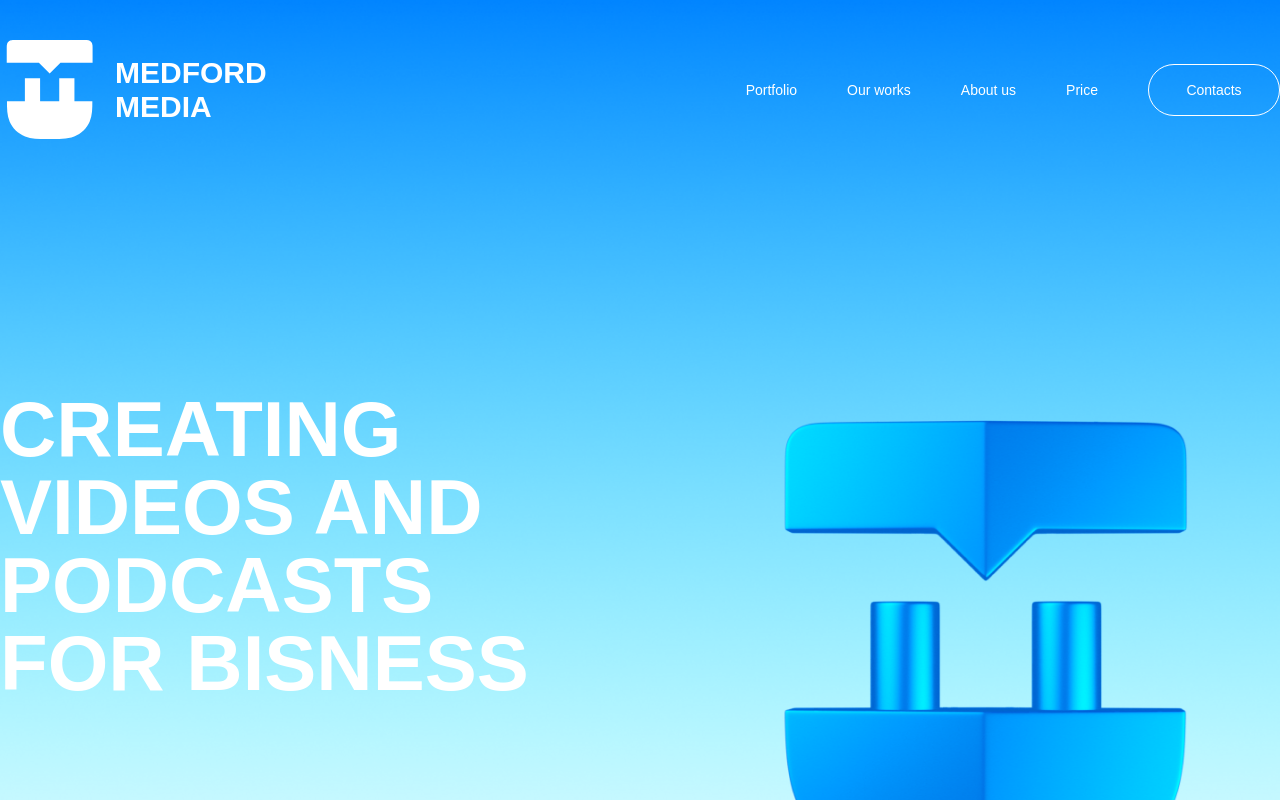
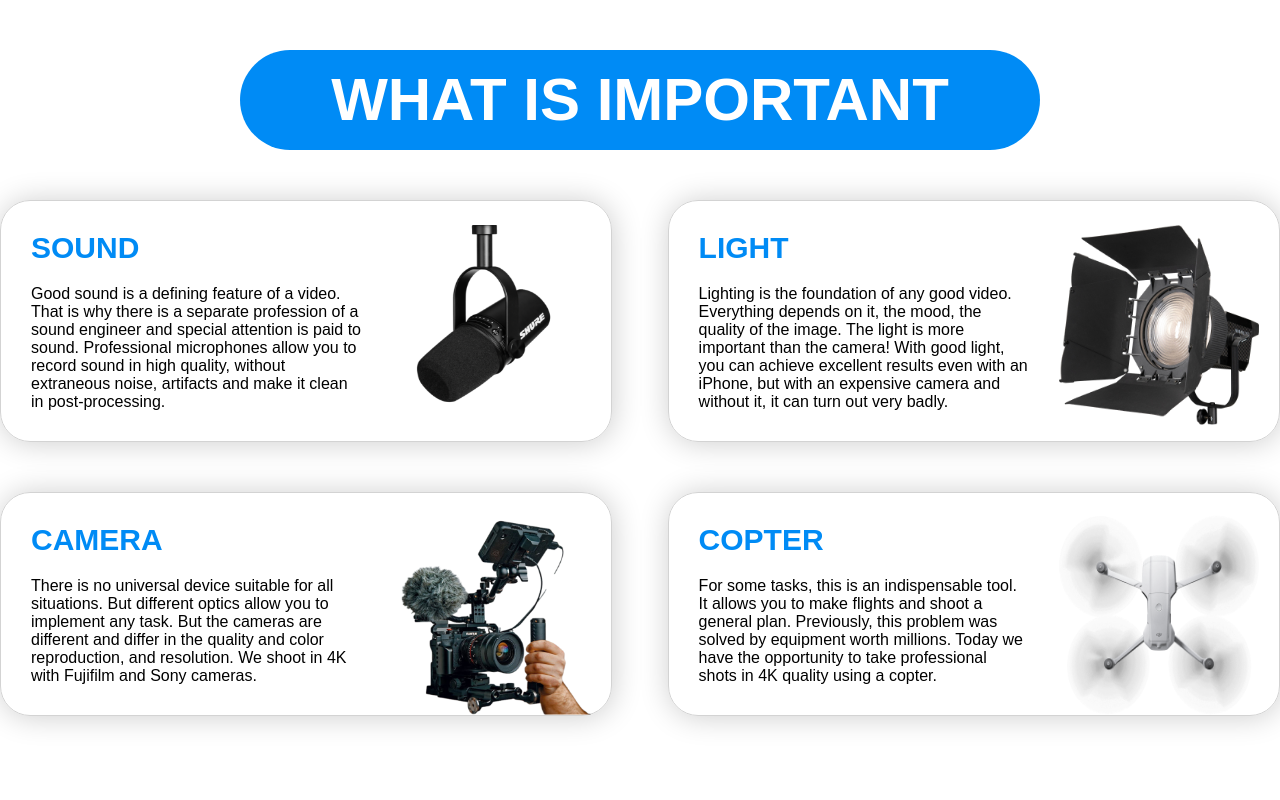
Before and after one commit to NataliiaDanchenko/depl-react, a React (Create React App) app: page /depl-react/about-us in a window 1280 px wide. Shown: the top 800 px of the page. Built offline with nearby package versions, Linux system fonts and the light colour scheme.

Commit message:
new-router1

```diff
--- a/package.json
+++ b/package.json
@@ -1,3 +1,4 @@
+
 {
   "name": "my-app",
   "version": "0.1.0",
--- a/src/Components/App.js
+++ b/src/Components/App.js
@@ -7,11 +7,8 @@ import SectionProcess from "./SectionProcess/SectionProcess";
 import WhatImportantVideo from "./WhatImportantVideo/WhatImportantVideo";
 import Price from "./Price/Price";
 import Team from "./Team/Team";
-import Footer from "./Footer/Footer";
-import Portfolio from "./Portfolio/Portfolio";
 import {Route, Routes} from "react-router-dom";
-import AboutUs from "./AboutUs/AboutUs";
-import OurWorks from "./OurWorks/OurWorks";
+
 
 
 function App(props) {
@@ -19,20 +16,16 @@ function App(props) {
 
     <div className="App">
 
-        <Header links={props.state.header} logo={img} contacts={props.state.header.contacts} logosTitle={props.state.header.logosTitle} h1={props.state.header.h1}/>
-
         <Routes>
-            <Route path="/portfolio" element={<Portfolio portfolio={props.state.portfolio}/>}/>
-            <Route path="/our works" element={<OurWorks portfolio={props.state.portfolio}/>}/>
-            <Route path="/about-us" element={<AboutUs/>}/>
+            <Route path="/" element={<Header links={props.state.header} logo={img} contacts={props.state.header.contacts} logosTitle={props.state.header.logosTitle} h1={props.state.header.h1}/>}/>
+            <Route path="/portfolio" element={<Main main={props.state.main}/>}/>
+            <Route path="/works" element={<SectionProcess sectionProcess={props.state.sectionProcess}/>}/>
+            <Route path="/about-us" element={<WhatImportantVideo whatImportantVideo={props.state.whatImportantVideo}/>}/>
+            <Route path="/price" element={<Price price={props.state.price} pricePrice={props.state.pricePrice}/>}/>
+            <Route path="/Contacts" element={<Team teamImg={props.state.teamImg} team={props.state.team}/>}/>
         </Routes>
 
-        <Main main={props.state.main}/>
-        <SectionProcess sectionProcess={props.state.sectionProcess}/>
-        <WhatImportantVideo whatImportantVideo={props.state.whatImportantVideo}/>
-        <Price price={props.state.price} pricePrice={props.state.pricePrice}/>
-        <Team teamImg={props.state.teamImg} team={props.state.team}/>
-        <Footer logo={props.state.footer.imgLogo} logoFooter={img} logoTytle={props.state.footer.logoTytle} logoSubTytle={props.state.footer.logoSubTytle}/>
+        {/* <Footer logo={props.state.footer.imgLogo} logoFooter={img} logoTytle={props.state.footer.logoTytle} logoSubTytle={props.state.footer.logoSubTytle}/> */}
 
     </div>
   );
--- a/src/Components/Header/Header.css
+++ b/src/Components/Header/Header.css
@@ -1,10 +1,9 @@
 header {
     width: 100%;
-    height: 100%;
+    height: 100vh;
     background-image: url("../../assets/img/Header/header-background.png");
     background-repeat: no-repeat;
-    background-size: cover
-;
+    background-size: cover;
 }
 .header_logo {
     display: flex;
@@ -16,7 +15,7 @@ header {
     margin: 0 auto;
 }
 .header_logo_nav {
-    padding: 40px 0 100px 0;
+    padding: 40px 0 50px 0;
     display: flex;
     justify-content: space-between;
     align-items: center;
@@ -57,10 +56,10 @@ a {
 }
 .header_title_brief {
     width: 50%;
-    padding-top: 150px;
+    padding-top: 50px;
 }
 .header_title_text {
-    font-size: 78px;
+    font-size: 72px;
     font-weight: 700;
     line-height: 78px;
     color: white;
@@ -71,7 +70,7 @@ a {
     justify-content: left;
     gap: 50px;
     align-items: center;
-    padding-bottom: 200px;
+    padding-bottom: 50px;
 }
 .header_brief_button {
     width: 130px;
@@ -96,9 +95,12 @@ a {
 }
 .header_title_img {
     background-image: url("../../assets/img/Header/header-img.png");
-    width: 765px;
-    height: 631px;
+    width: 600px;
+    height: 500px;
+    background-size: cover;
 }
+
+
 
 @media (max-width: 1279px) {
     .container {
--- a/src/Components/Header/Header.jsx
+++ b/src/Components/Header/Header.jsx
@@ -17,7 +17,7 @@ const Header = (props) => {
                         <nav>
                             {headerItems}
 
-                            <div className="header_contact">{props.contacts}</div>
+
                         </nav>
                     </div>
                 </div>
--- a/src/Components/Price/Price.css
+++ b/src/Components/Price/Price.css
@@ -1,5 +1,5 @@
 .title {
-    margin: 550px 0 80px 0;
+    margin: 50px 0 80px 0;
     text-align: center;
     line-height: 100px;
     border-radius: 100px;
--- a/src/Components/SectionProcess/SectionProcess.css
+++ b/src/Components/SectionProcess/SectionProcess.css
@@ -9,13 +9,14 @@
     flex-direction: column;
 }
 .h2_background_color {
-    width: 900px;
+    width: 700px;
     height: 100px;
     text-align: center;
     background: #008bf5;
     line-height: 100px;
     border-radius: 100px;
-    margin-bottom: 100px;
+    margin: 50px 0;
+
 }
 .h2_background_color h2 {
     color: white;
@@ -27,5 +28,4 @@
     flex-wrap: wrap;
     justify-content: space-between;
     gap: 50px;
-    padding-bottom: 100px;
 }
--- a/src/Components/SectionProcess/SectionProcessCard/Section.ProcessCard.css
+++ b/src/Components/SectionProcess/SectionProcessCard/Section.ProcessCard.css
@@ -5,7 +5,7 @@
     line-height: normal;
     border: solid 1px #008bf5;
     border-radius: 30px;
-    padding: 30px 30px 100px 30px;
+    padding: 30px 30px 50px 30px;
     box-shadow: 1px 1px 20px rgba(0, 139, 245, 0.7);
     position: relative;
 }
@@ -17,7 +17,7 @@
     display: flex;
     align-items: center;
     gap: 10px;
-    padding-bottom: 32px;
+    padding-bottom: 20px;
 }
 .process_title {
     font-size: 22px;
@@ -28,11 +28,11 @@
     display: flex;
 }
 .process_text_img img {
-    width: 80px;
-    height: 100px;
+    width: 70px;
+    height: 70px;
     position: absolute;
     top: 50%;
-    left: 65%;
+    left: 70%;
     padding-bottom: 30px;
 
 }
--- a/src/Components/Team/Team.css
+++ b/src/Components/Team/Team.css
@@ -1,5 +1,7 @@
 .team {
-    padding-bottom: 200px;
+    width: 100%;
+    height: 100vh;
+    padding: 80px 0;
 }
 .tytle {
     font-size:46px;
@@ -8,7 +10,7 @@
     background: white;
     border-radius: 20px;
     padding-top: 30px;
-    padding-bottom: 100px;
+    padding-bottom: 80px;
     text-align: center;
 }
 .team img {
--- a/src/Components/WhatImportantVideo/WhatImportantVideo.css
+++ b/src/Components/WhatImportantVideo/WhatImportantVideo.css
@@ -3,19 +3,18 @@
     height: 100vh;
 }
 .what_important_video_title {
-    padding-top: 200px;
+    padding: 50px 0;
     display: flex;
     justify-content: center;
     align-items: center;
 }
 .what_important_video_title_background {
-    width: 900px;
+    width: 800px;
     height: 100px;
     text-align: center;
     background: #008bf5;
     line-height: 100px;
     border-radius: 100px;
-    margin-bottom: 100px;
 }
 .what_important_video_title_background h2 {
     color: white;
--- a/src/Components/WhatImportantVideo/WhatImportantVideo.jsx
+++ b/src/Components/WhatImportantVideo/WhatImportantVideo.jsx
@@ -1,5 +1,7 @@
 import "./WhatImportantVideo.css";
 import WhatImportantVideoCard from "./WhatImportantVideoCard/WhatImportantVideoCard";
+
+
 const WhatImportantVideo = (props) => {
     const importantVideo = props.whatImportantVideo.map(impVid => <WhatImportantVideoCard imVid={impVid}/>);
     return (
--- a/src/Components/WhatImportantVideo/WhatImportantVideoCard/WhatImportantVideoCard.css
+++ b/src/Components/WhatImportantVideo/WhatImportantVideoCard/WhatImportantVideoCard.css
@@ -1,21 +1,19 @@
 
 .card_wrap {
-    width: 40%;
+    width: 43%;
     border: solid 1px lightgrey;
-    padding: 50px;
+    padding: 30px;
     box-shadow: 1px 1px 30px rgba(0, 0, 0, 0.2);
     border-radius: 30px;
     position: relative;
 }
 .important_video_title {
-    padding-bottom: 32px;
     font-size: 30px;
     font-weight: 700;
     color: #008bf5;
     background: url("../../../assets/img/Line.png");
     background-repeat: no-repeat;
-    background-position: left 60px;
-
+    background-position: left 40px;
 }
 .important_video_card_flex {
     display: flex;
@@ -23,14 +21,14 @@
     align-items: center;
 }
 .important_video_text {
-    width: 45%;
+    width: 60%;
     padding-top: 20px;
 }
 .important_video_img img {
-    width: 300px;
-    height: 300px;
+    width: 200px;
+    height: 200px;
     position: absolute;
-    top: 15%;
+    top: 10%;
     right:0;
-    padding-right: 30px;
+    padding-right: 20px;
 }
--- a/src/data/data.js
+++ b/src/data/data.js
@@ -38,6 +38,10 @@ let state = {
         {
             links: [
                 {
+                    name: "Home",
+                    address: "/"
+                },
+                {
                     name: "Portfolio",
                     address: "/portfolio"
                 },
@@ -52,9 +56,12 @@ let state = {
                 {
                     name: "Price",
                     address: "/price"
+                },
+                {
+                    name: "Contacts",
+                    address: "/contacts"
                 }
         ],
-            contacts: ["Contacts"],
 
             logosTitle: {
                 title1: "MEDFORD",
```
